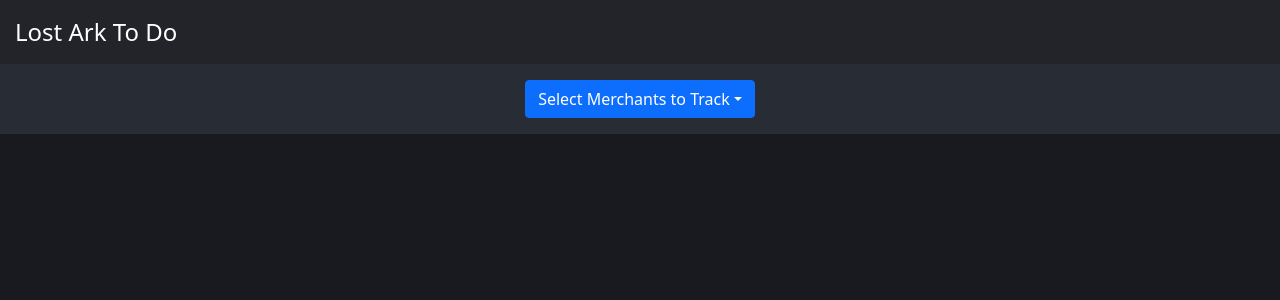
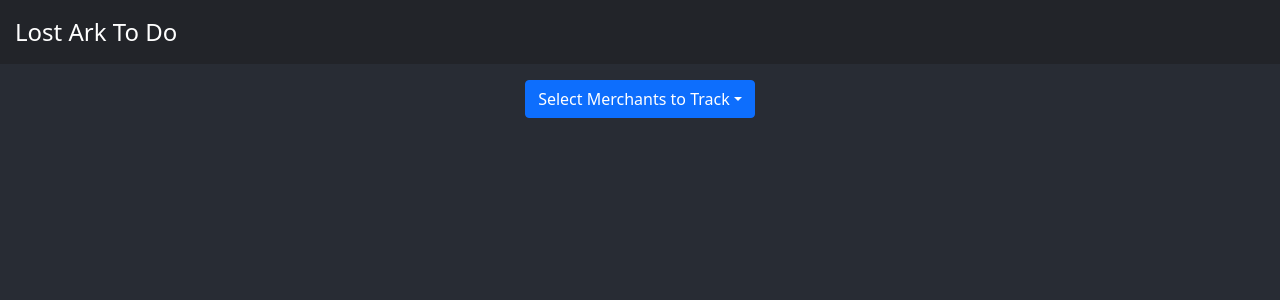
Before and after one commit to Rhyyn/Rhyn-Lost-Ark-Wandering-Merchant_Tracker, a React (Create React App) app: page /merchant in a window 1280 px wide. Shown: the top 300 px of the page. Built offline with nearby package versions, Linux system fonts and the light colour scheme.

Commit message:
Small styling changes

```diff
--- a/src/App.css
+++ b/src/App.css
@@ -106,15 +106,14 @@
 } */
 
 .merchantPage {
-  height: 100vh;
+  height: calc(100vh - 64px);
   background-color: #181a1f;
 }
 
 /* ---MERCHANT BODY--- */
 
 .merchantBody{
-  display: flex;
-  justify-content: space-around;
+  height: 100%;
   padding: 1rem;
   background-color: #282c34;
   text-align: center;
```
